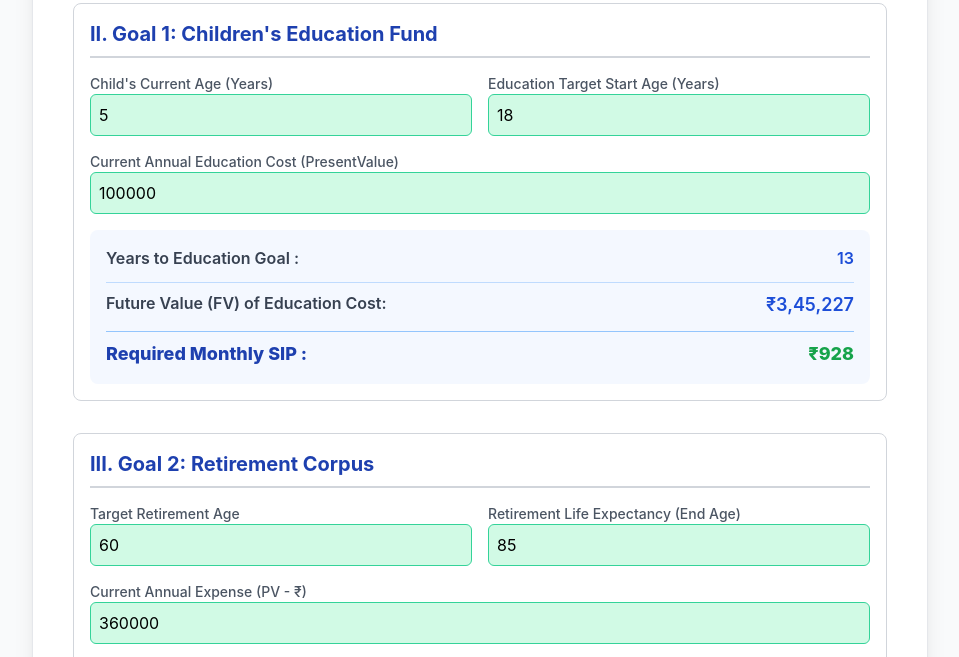
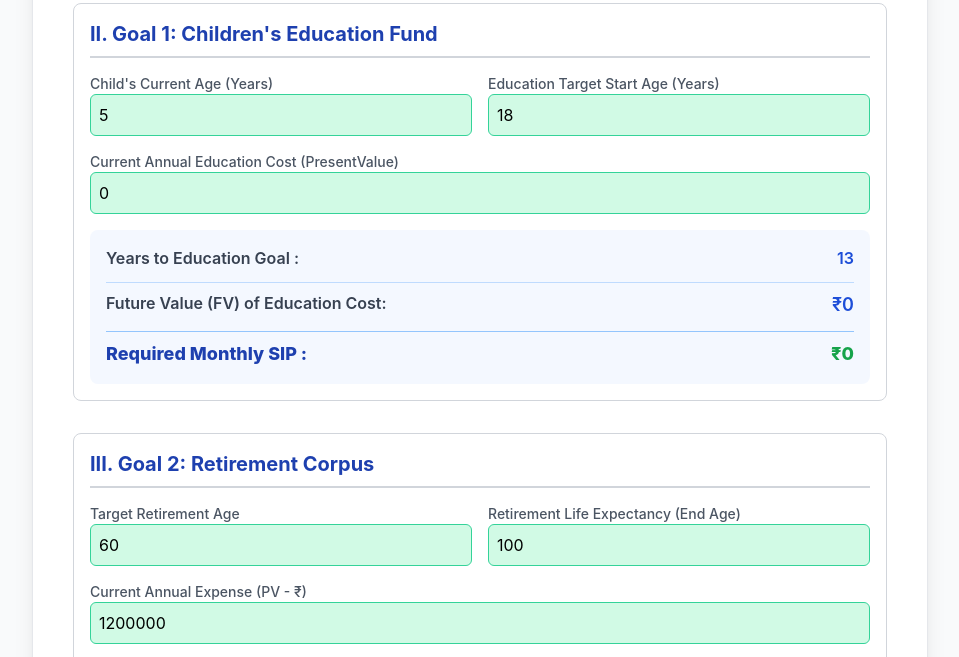
Before and after one commit to LSKkite/fin-app, a plain HTML site: page index.html in a window 1280 px wide. Shown: the part 450-1107 px from the top of the page, without its empty margins (160-1119 px from the left). Drawn offline with nearby package versions, Linux system fonts and the light colour scheme.

Commit message:
Add files via upload

```diff
--- a/index.html
+++ b/index.html
@@ -175,11 +175,7 @@
             Estimate the monthly SIP needed for your children's education and retirement corpus.
         </p>
 
-        <div class="text-center mb-8">
-            <a href="https://YOUR-GITHUB-USERNAME.github.io/YOUR-REPOSITORY-NAME/" target="_blank" rel="noopener noreferrer" class="text-blue-600 hover:text-blue-800 underline transition-colors duration-300">
 
-            </a>
-        </div>
 
         <!-- General Assumptions -->
         <div class="mb-8 p-4 rounded-lg border border-gray-300">
@@ -218,7 +214,7 @@
                 </label>
                 <label class="flex flex-col col-span-2">
                     <span class="text-sm font-medium text-gray-600">Current Annual Education Cost (PresentValue)</span>
-                    <input id="input-current-edu-cost" type="number" value="100000" class="p-2 border rounded-md bg-green-100-input input-box">
+                    <input id="input-current-edu-cost" type="number" value="0" class="p-2 border rounded-md bg-green-100-input input-box">
                 </label>
             </div>
 
@@ -250,11 +246,11 @@
                 </label>
                 <label class="flex flex-col">
                     <span class="text-sm font-medium text-gray-600">Retirement Life Expectancy (End Age)</span>
-                    <input id="input-life-expectancy" type="number" value="85" class="p-2 border rounded-md bg-green-100-input input-box">
+                    <input id="input-life-expectancy" type="number" value="100" class="p-2 border rounded-md bg-green-100-input input-box">
                 </label>
                 <label class="flex flex-col col-span-2">
                     <span class="text-sm font-medium text-gray-600">Current Annual Expense (PV - ₹)</span>
-                    <input id="input-current-annual-expense" type="number" value="360000" class="p-2 border rounded-md bg-green-100-input input-box">
+                    <input id="input-current-annual-expense" type="number" value="1200000" class="p-2 border rounded-md bg-green-100-input input-box">
                 </label>
             </div>
 
```
